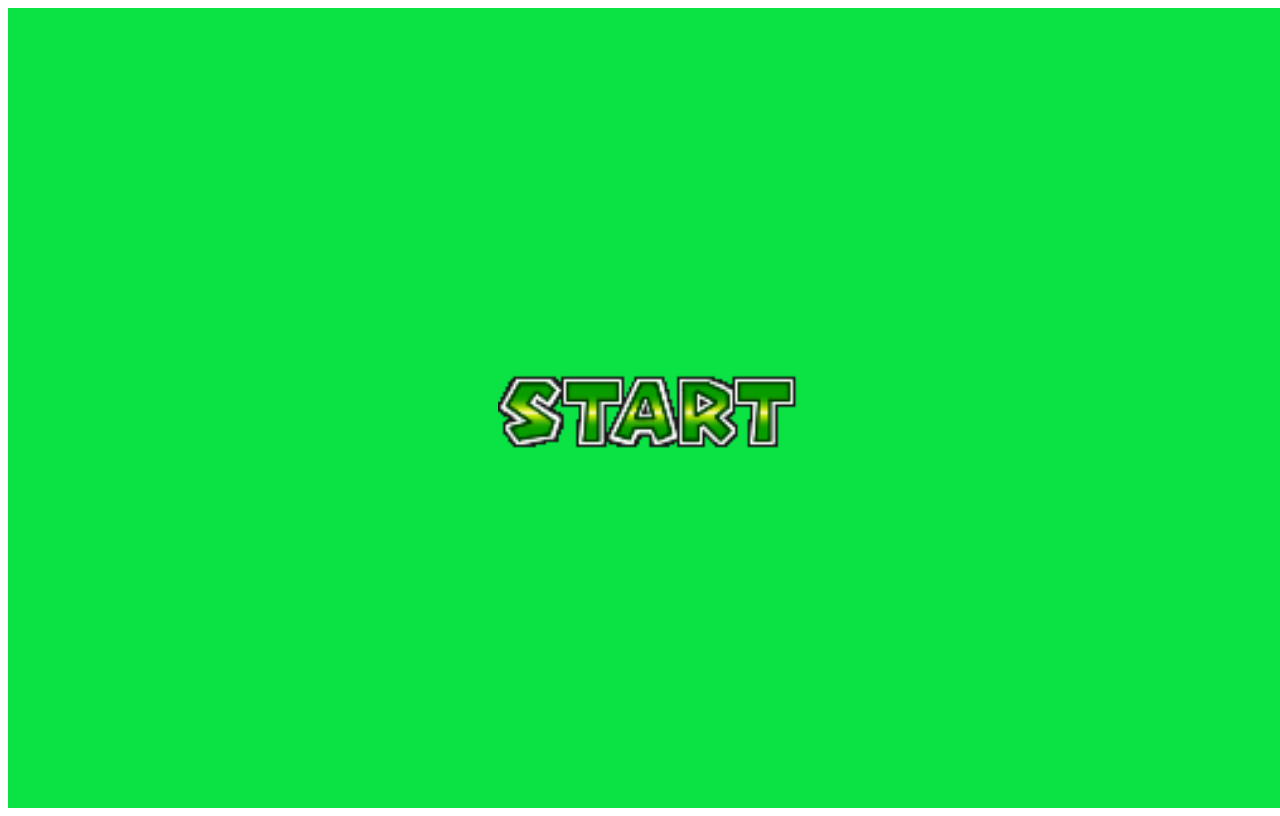
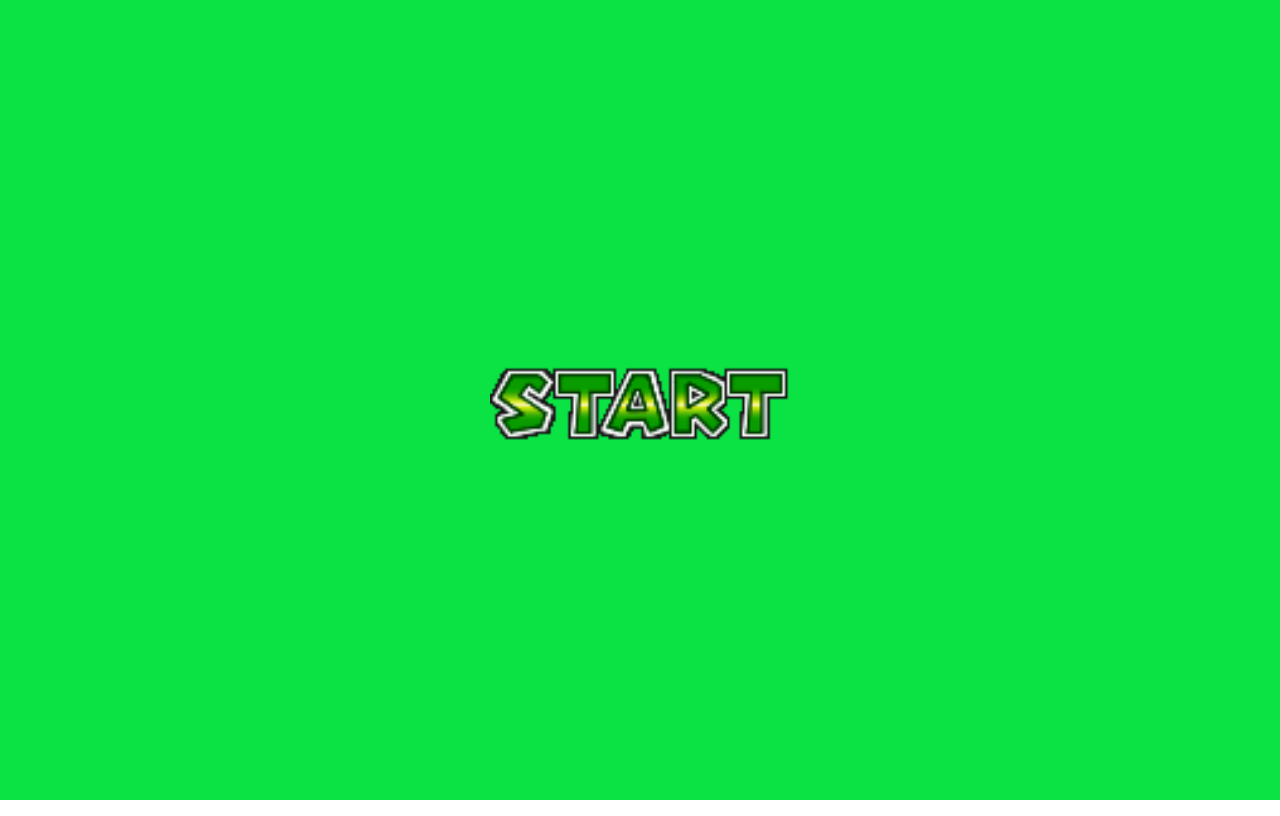
Before and after one commit to MarianoReyes/Laberinto_WebPack_React, a React app: page dist/index.html in a window 1280 px wide. Built offline with nearby package versions, Linux system fonts and the light colour scheme; files whose address does not match are found by name.

Commit message:
nuevo build

```diff
--- a/dist/index.html
+++ b/dist/index.html
@@ -3,7 +3,7 @@
     <head>
         <link rel="stylesheet" type="text/css" href="styles.css" />
     </head>
-    <body>
+    <body style="margin:0;padding:0">
         <div id="app"></div>
         <script type="application/javascript" src="./bundle.js"></script>
     </body>
```
Also changed, not shown: dist/font/1b28a96f4e34e24d1963277c0b871823.woff (deleted), dist/font/8c11c6a6935f6f8dbf2e85738c4de59f.ttf (deleted), public/font/font.ttf (deleted), 1 other file.
